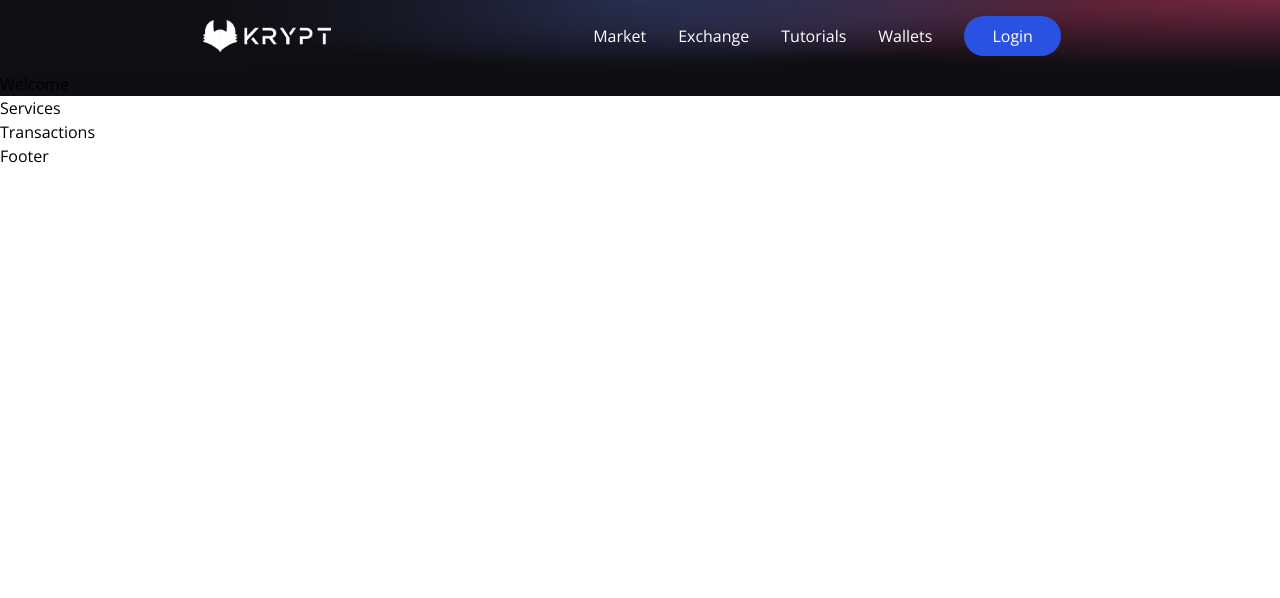
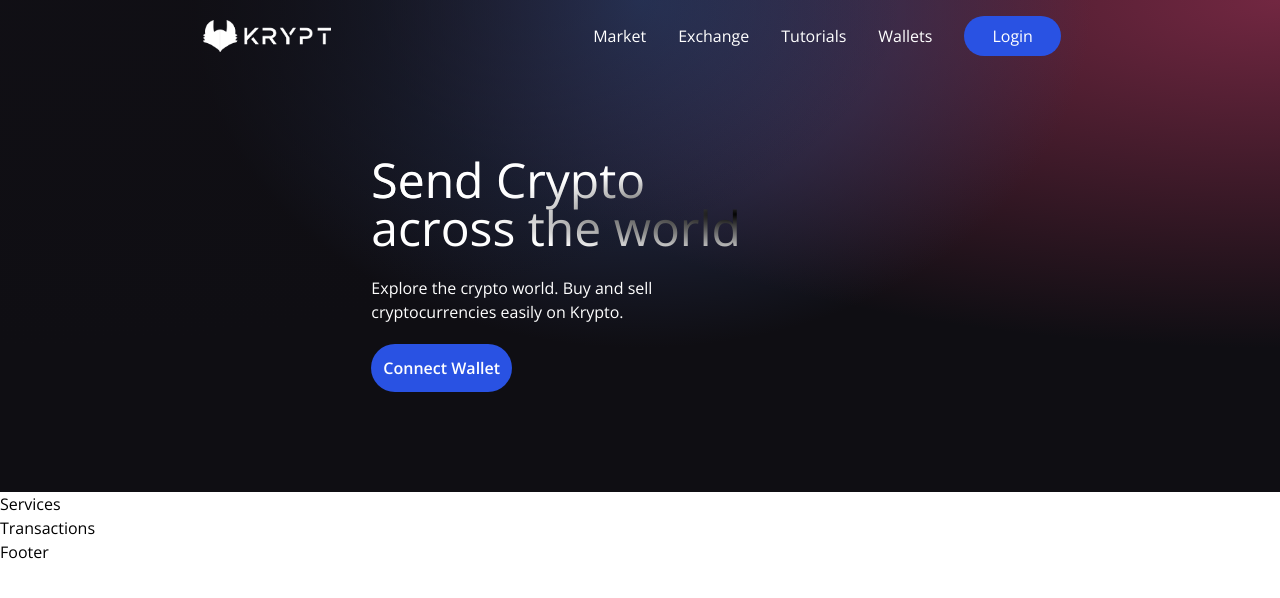
Before and after one commit to davidchen003/Web3.0, a React (Vite) app in the folder client/: page / in a window 1280 px wide. Shown: the top 598 px of the page. Built offline with nearby package versions, Linux system fonts and the light colour scheme.

Commit message:
3 - Welcome Page, phase 1

```diff
--- a/client/src/components/Welcome.jsx
+++ b/client/src/components/Welcome.jsx
@@ -1,5 +1,27 @@
 const Welcome = () => {
-  return <h1>Welcome</h1>;
+  const connectWallet = () => {};
+  return (
+    <div className="flex w-full justify-center items-center">
+      <div className="flex mf:flex-row flex-col items-start justify-between md:p-20 py-12 px-4">
+        <div className="flex flex-1 justify-start items-start flex-col mf:mr-10">
+          <h1 className="text-3xl sm:text-5xl text-white text-gradient py-1">
+            Send Crypto <br /> across the world
+          </h1>
+          <p className="text-left mt-5 text-white font-light md:w-9/12 w-11/12 text-base">
+            Explore the crypto world. Buy and sell cryptocurrencies easily on
+            Krypto.
+          </p>
+          <button
+            type="button"
+            onClick={connectWallet}
+            className="flex flex-row justify-center items-center my-5 bg-[#2952e3] p-3 rounded-full cursor-pointer hover:bg-[#2546bd]"
+          >
+            <p className="text-white text-base font-semibold">Connect Wallet</p>
+          </button>
+        </div>
+      </div>
+    </div>
+  );
 };
 
 export default Welcome;
```
